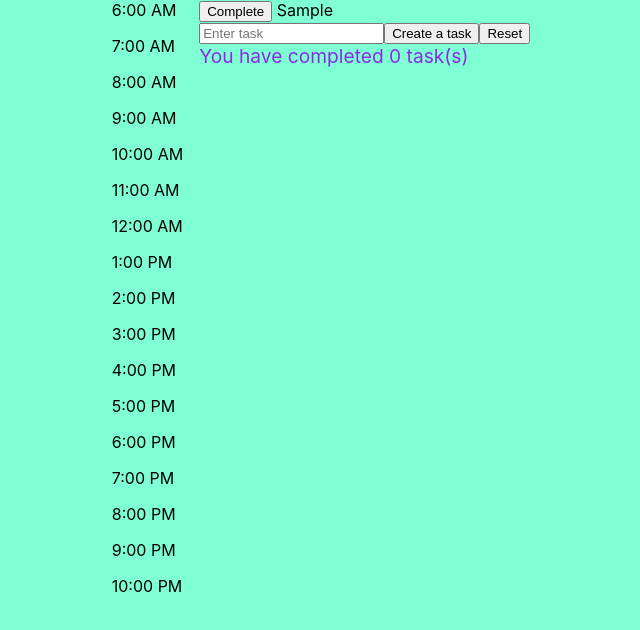
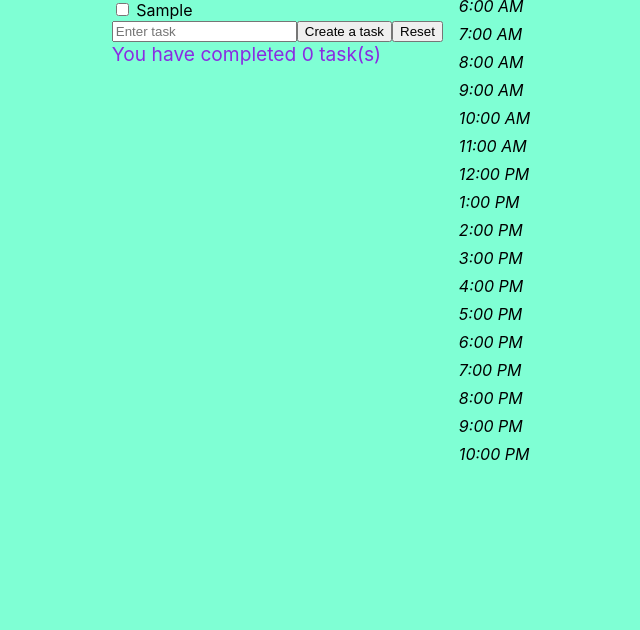
Before and after one commit to tSquand/sandbox, a React (Create React App) app: page / in a window 1280 px wide. Both pictures are taken after typing "Sample" into the empty fields and a click on the button "Create a task". Shown: the top 630 px of the page, without its empty margins (319-959 px from the left). Built offline with nearby package versions, Linux system fonts and the light colour scheme.

Commit message:
Fixed 12:00 PM appearing as AM, added some formatting to the times. Changed the complete button for tasks to a text box, updated task component to increment or decrement appropriately for the check box.

```diff
--- a/src/App.js
+++ b/src/App.js
@@ -6,8 +6,9 @@ import HourPlanner from './components/HourPlanner';
 function App() {
   return (
     <div className="App">
+      <List/>
       <HourPlanner/>
-      <List/>
+
     </div>
   );
 }
--- a/src/components/HourPlanner/index.js
+++ b/src/components/HourPlanner/index.js
@@ -1,4 +1,5 @@
 import React, { useState } from "react";
+import './styles.css';
 
 const HourPlanner = ({ onTaskScheduled }) => {
     const [scheduleAM, setScheduleAM] = useState(Array(7).fill([]));
@@ -38,7 +39,7 @@ const HourPlanner = ({ onTaskScheduled }) => {
                 onDragOver={onDragOver}
             >
                 <div className="hour-label">
-                    {isPM ? hour + 1 : hour + 6}:00 {isPM ? "PM" : "AM"}
+                    {isPM ? hour + 1 : hour + 6}:00 {!isPM && (hour + 6 !== 12) ? "AM" : "PM"}
                 </div>
                 <ul>
                     {tasks.map((task, index) => (
--- /dev/null
+++ b/src/components/HourPlanner/styles.css
@@ -0,0 +1,22 @@
+.hour-label {
+    line-height: .75;
+    font-style: oblique;
+}
+
+.hour-slot {
+    line-height: .75;
+}
+
+ul {
+    list-style: none;
+}
+
+.hour-slot ul li {
+    padding: 8px;
+    border-radius: 4px;
+}
+
+.hour-planner {
+    border-radius: 4px;
+    border-color: black;
+}
--- a/src/components/Item/index.js
+++ b/src/components/Item/index.js
@@ -1,11 +1,15 @@
 import React, {useState, useCallback} from 'react';
 
-const Item = ({name, incrementCounter}) => {
+const Item = ({name, incrementCounter, decrementCounter}) => {
     const [isCompleted, setIsCompleted] = useState(false);
-    const handleCompletedClick = useCallback(() => {
-        setIsCompleted(true);
-        incrementCounter();
-    }, [setIsCompleted, incrementCounter]);
+    const handleChange = useCallback(() => {
+        setIsCompleted(!isCompleted);
+        if (!isCompleted) {
+            incrementCounter();
+        } else {
+            decrementCounter();
+        }
+    }, [isCompleted, setIsCompleted, incrementCounter, decrementCounter]);
 
     const onDragStart = (event) => {
         event.dataTransfer.setData("task", name);
@@ -13,7 +17,11 @@ const Item = ({name, incrementCounter}) => {
 
     return (
         <div className="item" draggable onDragStart={onDragStart}>
-                {!isCompleted && <button onClick={handleCompletedClick}>Complete</button>}
+            <input
+                type="checkbox"
+                checked={isCompleted}
+                onChange={handleChange}
+                />
                 <span style={{textDecorationLine : isCompleted && "line-through"}}> {name} </span>
         </div>
 
--- a/src/components/List/index.js
+++ b/src/components/List/index.js
@@ -10,6 +10,10 @@ const List = () => {
 
     const incrementCounter = useCallback(() => {
         setTaskCount(taskCount + 1)
+    }, [taskCount, setTaskCount]);
+
+    const decrementCounter = useCallback(() => {
+        setTaskCount(taskCount - 1)
     }, [taskCount, setTaskCount]);
 
 
@@ -43,7 +47,7 @@ const List = () => {
 
     return (
         <div>
-            {items.map((item) => <Item name={item} incrementCounter={incrementCounter}/>)}
+            {items.map((item) => <Item name={item} incrementCounter={incrementCounter} decrementCounter={decrementCounter}/>)}
             <div>
                 <input
                     type="text"
```
